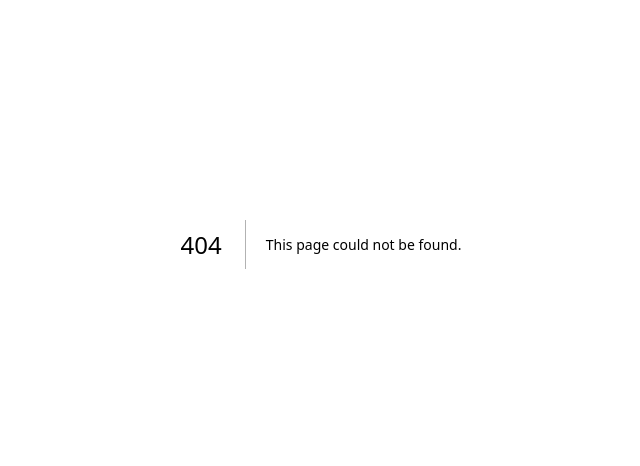
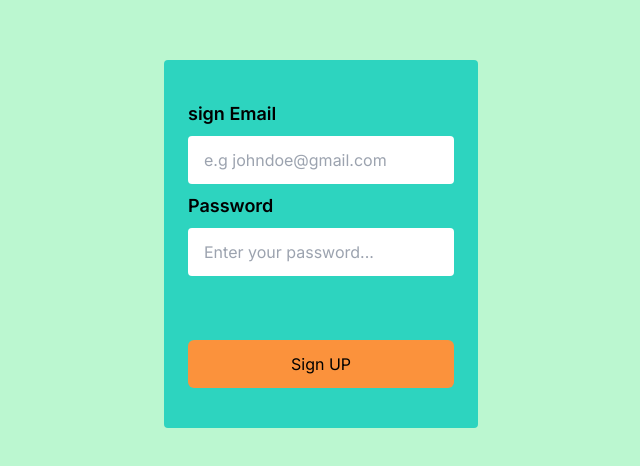
Before and after one commit to Samwelomwenga/toto-bot, a Next.js app: page /signup in a window 1280 px wide. Before the commit this address had no page. Shown: the part 156-622 px from the top of the page, without its empty margins (319-959 px from the left). Built offline with nearby package versions, Linux system fonts and the light colour scheme.

Commit message:
feat: add login and signup pages
Add login and signup pages to the app for user authentication

```diff
--- /dev/null
+++ b/src/app/login/page.tsx
@@ -0,0 +1,14 @@
+export default function Login() {
+  return (
+    <main className="bg-green-200 h-svh w-full grid place-items-center">
+    <form className=" bg-teal-400 text-black  px-6 py-10 rounded grid justify-center " action="/auth/login" method="post">
+      <label className=" text-lg font-semibold" htmlFor="email"> Login Email</label>
+      <input className="block  w-full my-2 py-3 px-4 rounded" name="email" />
+      <label className=" text-lg font-semibold" htmlFor="password">Password</label>
+      <input className="block  w-full my-2 py-3 px-4 rounded" type="password" name="password" />
+      <button className="bg-orange-400 py-3 px-4 rounded-md border-none text-center mt-14 hover:text-orange-400 hover:bg-green-200 transition-2000">Sign In</button>
+      {/* <button formAction="/auth/sign-up">Sign Up</button> */}
+    </form>
+    </main>
+  )
+}
--- /dev/null
+++ b/src/app/signup/page.tsx
@@ -0,0 +1,14 @@
+export default function Signup() {
+    return (
+      <main className="bg-green-200 h-svh w-full grid place-items-center">
+      <form className=" bg-teal-400 text-black  px-6 py-10 rounded grid justify-center " action="/auth/signup" method="post">
+        <label className=" text-lg font-semibold" htmlFor="email"> sign Email</label>
+        <input  className="block  w-full my-2 py-3 px-4 rounded" name="email" placeholder="e.g johndoe@gmail.com"/>
+        <label className=" text-lg font-semibold"  htmlFor="password">Password</label>
+        <input className="block  w-full my-2 py-3 px-4 rounded" type="password" name="password" placeholder="Enter your password..."/>
+        <button className="bg-orange-400 py-3 px-4 rounded-md border-none text-center mt-14 hover:text-orange-400 hover:bg-green-200 transition-2000"> Sign UP</button>
+        {/* <button formAction="/auth/sign-up">Sign Up</button> */}
+      </form>
+      </main>
+    )
+  }
```
